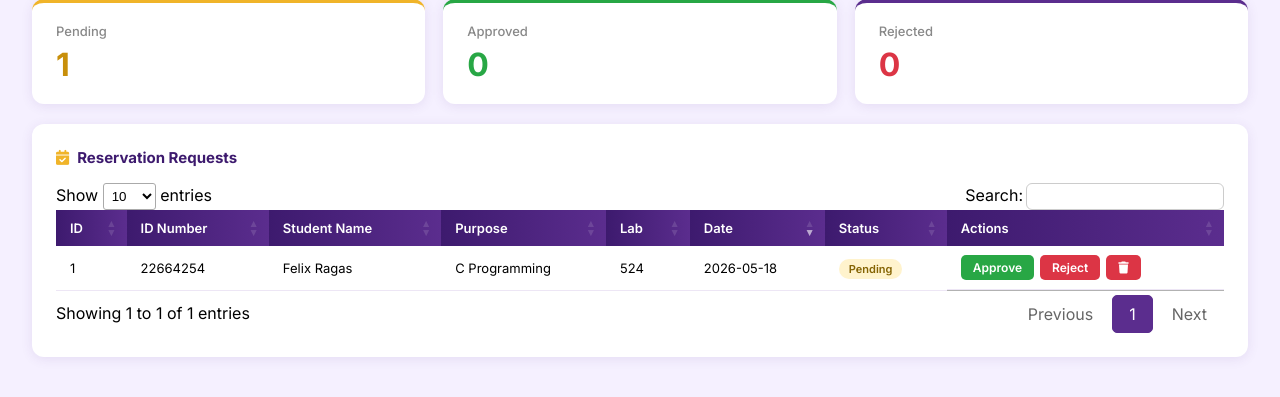
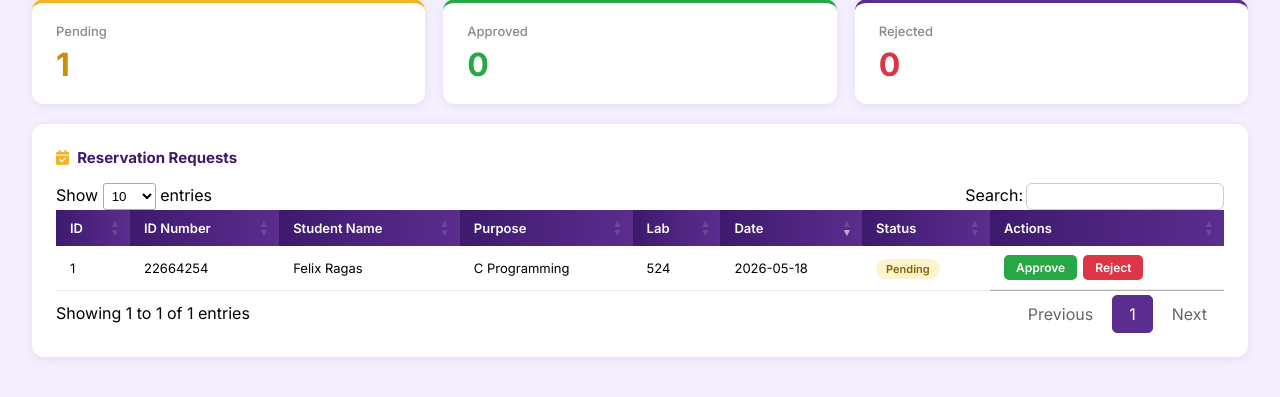
Before and after one commit to ShaneLilies/sit-in, a PHP site: page /Admin/reservation.php in a window 1280 px wide. Shown: the part 131-528 px from the top of the page. Run offline with PHP 8.4, Linux system fonts and the light colour scheme; a user stored in the database is signed in; data comes from the database, SQL or seed files in the repository; data that the repository does not hold is empty; some libraries are stand-ins or nearby versions.

Commit message:
Remove delete button from admin reservation page

```diff
--- a/Admin/reservation.php
+++ b/Admin/reservation.php
@@ -85,10 +85,7 @@ include 'header.php';
                     <?php else: ?>
                     <span style="color:#999;font-size:12px"><?= $r['status'] ?></span>
                     <?php endif; ?>
-                    <a href="?delete=<?= $r['id'] ?>" class="btn-sm btn-danger"
-                        onclick="return confirm('Delete this reservation permanently?')">
-                        <i class="fas fa-trash"></i>
-                    </a>
+
                 </td>
             </tr>
             <?php endforeach; ?>
```
